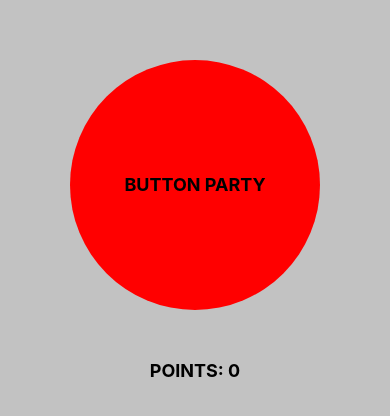
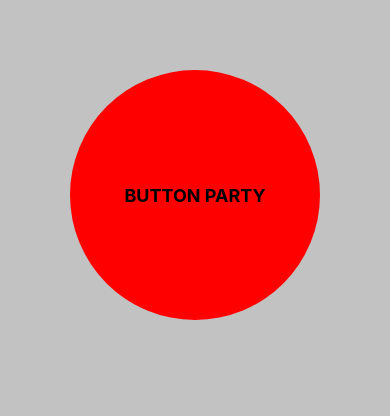
Before and after one commit to bnidevs/ButtonParty, a React Native app in the folder ButtonParty/: screen / in a window 390 px wide. Shown: the part 202-618 px from the top of the page. Built offline with nearby package versions, Linux system fonts and the light colour scheme.

Commit message:
Update App.js

```diff
--- a/ButtonParty/App.js
+++ b/ButtonParty/App.js
@@ -1,8 +1,9 @@
 import { StatusBar } from 'expo-status-bar';
-import React, {useState} from 'react';
+import React, { useState } from 'react';
 import { TouchableHighlight, StyleSheet, View, Text, Button } from 'react-native'
 
-const AppButton = ({ onPress, title }) => (
+const AppButton = ({ onPress, title }) => {
+  return (
     <TouchableHighlight
       activeOpacity={.8}
       underlayColor="#db0000"
@@ -12,18 +13,19 @@ const AppButton = ({ onPress, title }) => (
       <Text style={styles.appButtonText}>{title}</Text>
     </TouchableHighlight>
   );
+};
 
 const App = () => {
   const [points, setPoints] = useState(0);
   const onPress = () => (
-
+    //Do database stuff here
     setPoints(prevCount => prevCount + 1)
   );
 
   return (
     <View style = {styles.container}>
-      <AppButton onPress = {onPress} title="Button Party"/>
-      <Text style={styles.points}>Points: {points}</Text>
+      <AppButton onPress={onPress} title="Button Party"/>
+      <Text style={styles.points}>{points ? points : null}</Text>
     </View>
  )
 }
```
Lines whose indentation alone changed are shown as unchanged.
